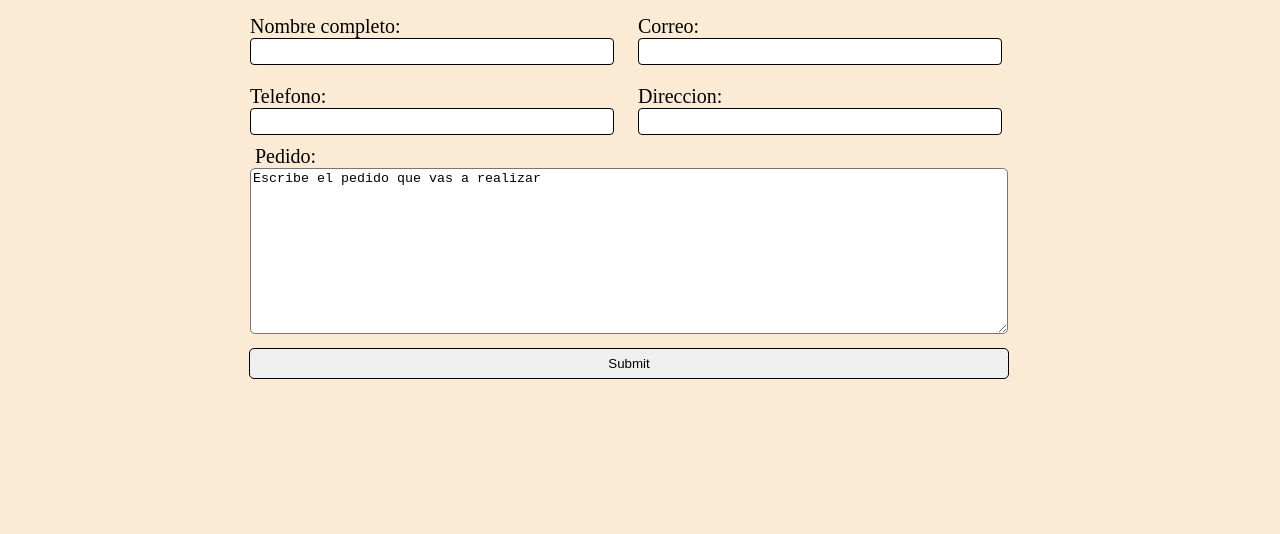
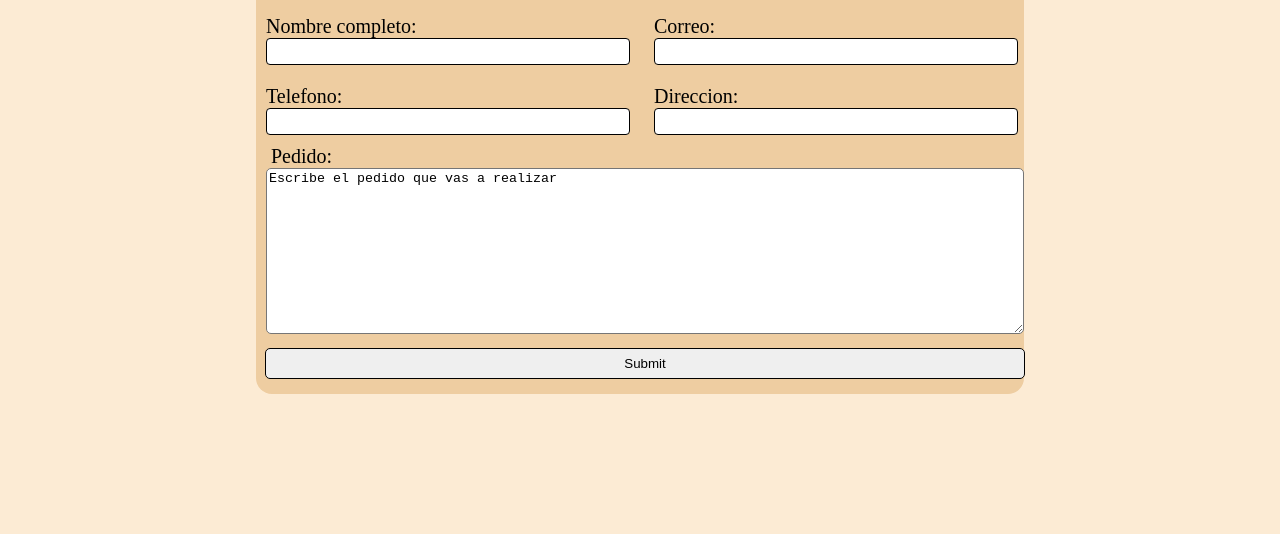
Before and after one commit to JcontrerasOspina/Proyecto_bootcamp, a plain HTML site: page pedido.html in a window 1280 px wide. Shown: the part 266-800 px from the top of the page. Drawn offline with Linux system fonts and the light colour scheme.

Commit message:
Se corrige el formulario ingresandolo en un main y añadiendo el form

```diff
--- a/pedido.html
+++ b/pedido.html
@@ -27,7 +27,10 @@
             <a href="pedido.html" class="menu-item">Realizar pedido</a>
             <a href="#" class="menu-item">API</a>
         </nav>
+        <main>
+            <div class="realizar-pedido">
                 <h1>Realizar pedido</h1>
+                        <form class="formulario" name="contacto" id="contacto" method="get" action="pedido.html">
                             <div class="pedido">
                                 <div class="campo">
                                     <label for="">Nombre completo:</label>
@@ -53,5 +56,8 @@
                                     <input type="submit" name="enviar" id="enviar" placeholder="Enviar">
                                 </div>
                             </div>
+                        </form>
+            </div>
+        </main>
 </body>
 </html>
```
Lines whose indentation alone changed are shown as unchanged.
